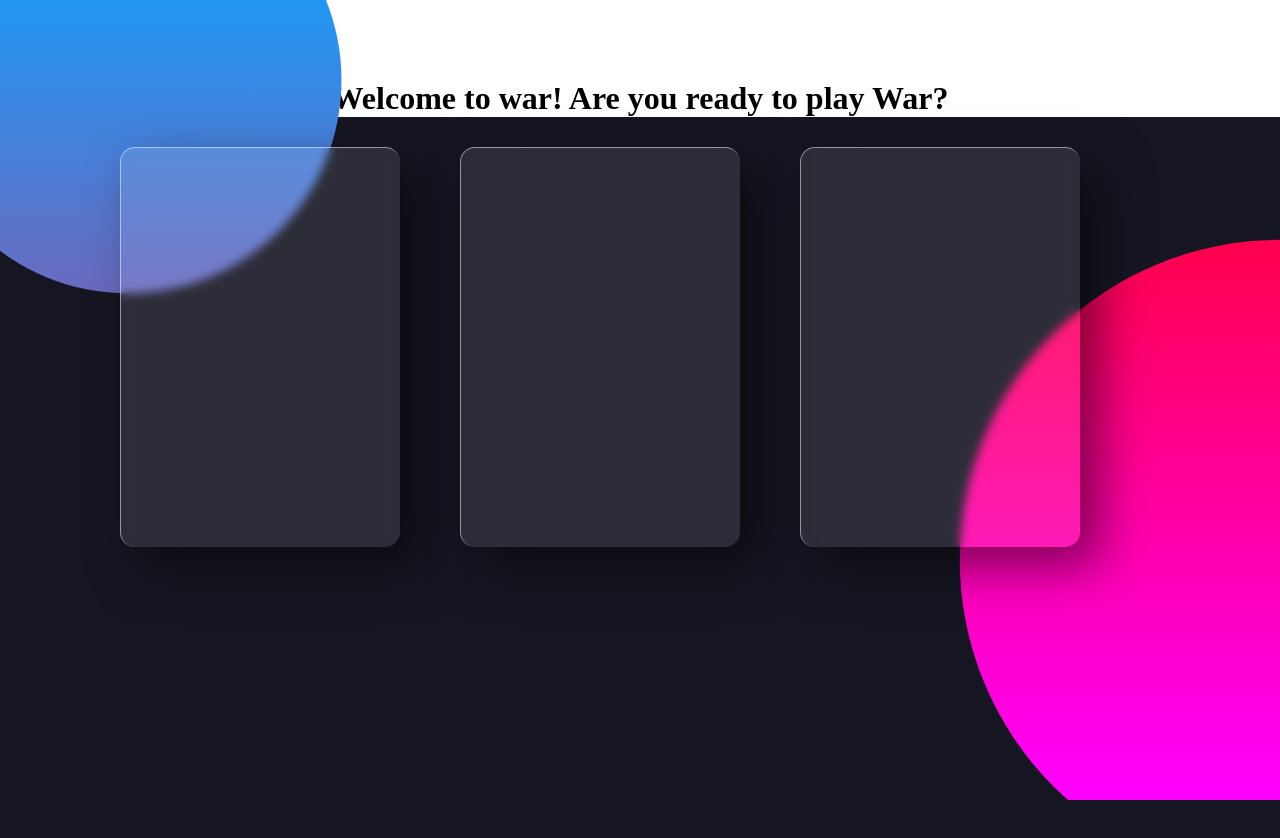
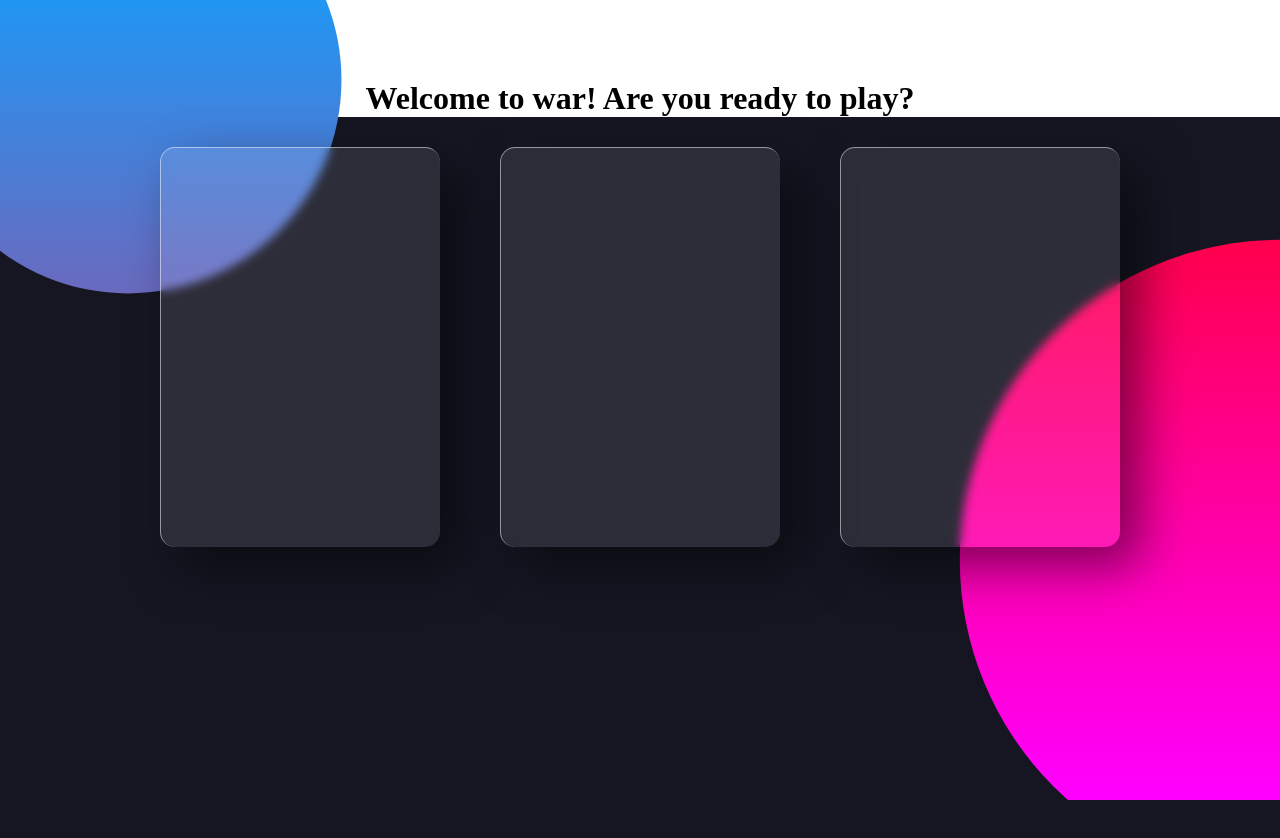
Before and after one commit to MintBeanHackathon/poker-front-end, a website: page poker-front-end/index.html in a window 1280 px wide. Drawn offline with nearby package versions, Linux system fonts and the light colour scheme.

Commit message:
Changed css for top header in game play, removed a word from homepage h1

```diff
--- a/poker-front-end/app.js
+++ b/poker-front-end/app.js
@@ -85,7 +85,7 @@ function cleanBeforeRound() {
         text.innerText = "War!"
         playerDeck.push(playerCard)
         computerDeck.push(computerCard)
-        if(playerDeck.numberOfCards > 4 && computerDeck.numberOfCards > 4)
+        // if(playerDeck.numberOfCards > 4 && computerDeck.numberOfCards > 4)
         //warAction();
     } else {
         text.innerText = "You lost the card"
--- a/poker-front-end/index.html
+++ b/poker-front-end/index.html
@@ -10,7 +10,7 @@
 <body>
 	<div class="header-container"></div>
 		<h1 class="header">
-			Welcome to war! Are you ready to play War?
+			Welcome to war! Are you ready to play?
 		</h1>
 	</div>
 	<section class="section">
--- a/poker-front-end/style.css
+++ b/poker-front-end/style.css
@@ -33,17 +33,20 @@ body::after {
 .header-container {
 	display: flex;
 	justify-content: center;
+	position: relative;
 }
 .header {
 	text-align: center;
 	padding-top: 5rem;
+	position: relative;
+	z-index: 1;
 }
 .container {
 	position: relative;
 	display: flex;
 	justify-content: center;
 	align-items: center;
-	max-width: 1200px;
+	/* max-width: 1200px; */
 	flex-wrap: wrap;
 	z-index: 1;
 }
```
